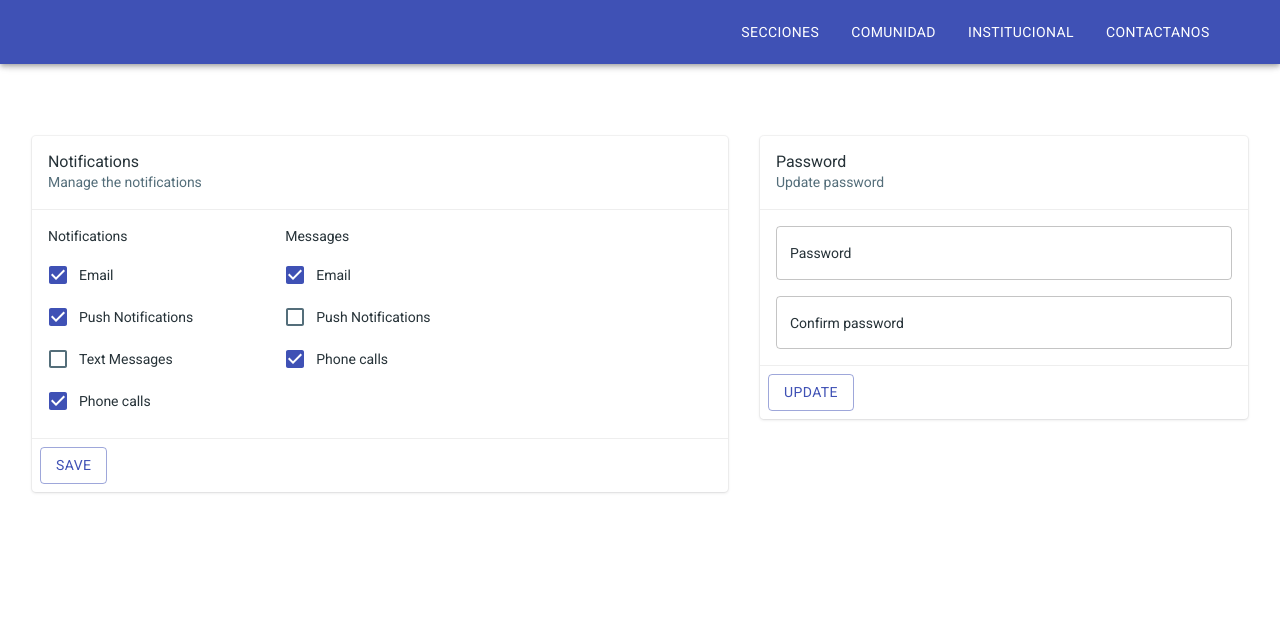
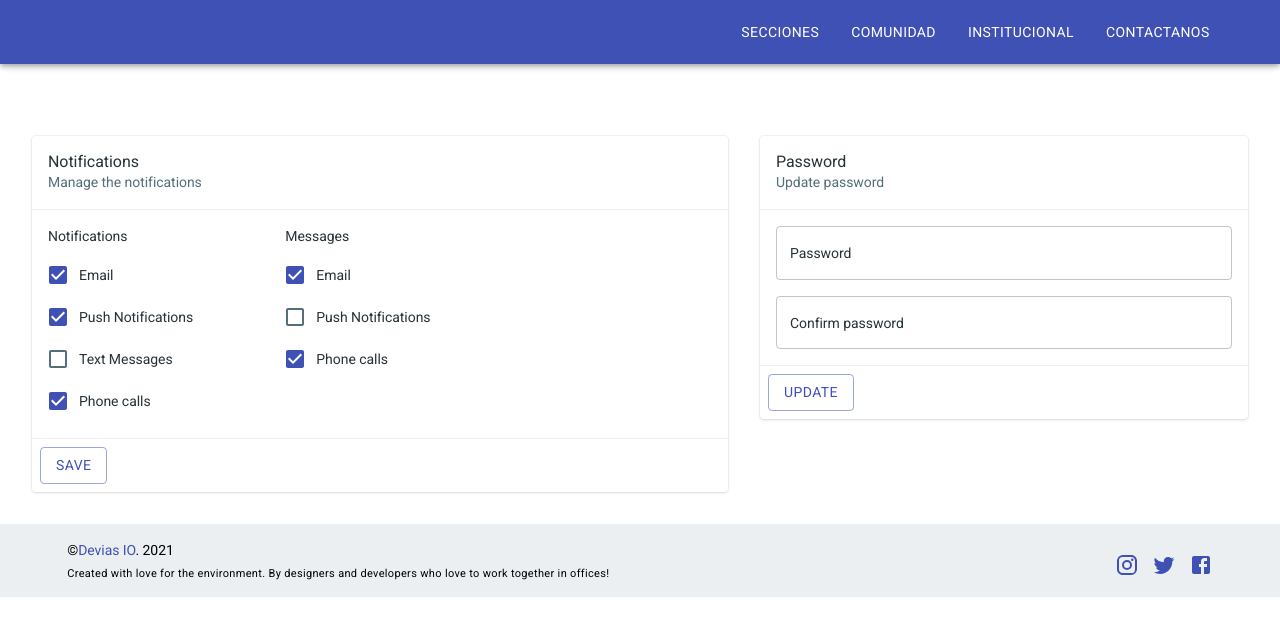
Before and after one commit to aguxluzen/blog, a React app in the folder blog-app/: page /settings in a window 1280 px wide. Shown: the top 636 px of the page. Built offline with nearby package versions, Linux system fonts and the light colour scheme; no server answers.

Commit message:
post view

```diff
--- a/blog-app/src/hooks/posts/usePost.js
+++ b/blog-app/src/hooks/posts/usePost.js
@@ -4,7 +4,10 @@ import { useQuery } from "react-query";
 const getPost = (postId) => {
   return axios
     .get(`https://jsonplaceholder.typicode.com/posts/${postId}`)
-    .then((response) => response.data);
+    .then((response) => response.data)
+    .catch((error) => {
+      console.error("TODO ESTA MAL");
+    });
 };
 
 export default function usePost(postId) {
--- a/blog-app/src/layouts/Main/index.js
+++ b/blog-app/src/layouts/Main/index.js
@@ -76,7 +76,7 @@ const Main = (props) => {
       <Topbar />
       <main className={classes.content}>
         {children}
-        {/* <Footer /> */}
+        <Footer />
       </main>
     </div>
   );
--- a/blog-app/src/theme/typography.js
+++ b/blog-app/src/theme/typography.js
@@ -4,7 +4,7 @@ export default {
   h1: {
     color: palette.text.primary,
     fontWeight: 500,
-    fontSize: '35px',
+    fontSize: '50px',
     letterSpacing: '-0.24px',
     lineHeight: '40px'
   },
--- a/blog-app/src/views/Home/components/Carousel/index.js
+++ b/blog-app/src/views/Home/components/Carousel/index.js
@@ -12,11 +12,9 @@ const useStyles = makeStyles((theme) => ({
   },
   container: {
     display:"flex",
-    flexDirection:"row-reverse",
   },
   text: {
     position: "absolute",
-    alignMargin: "center",
     marginRight: '5vw',
     marginLeft: '5vw',
   },
--- a/blog-app/src/views/Posts/Post/index.js
+++ b/blog-app/src/views/Posts/Post/index.js
@@ -3,45 +3,68 @@ import { makeStyles } from "@material-ui/core/styles";
 import { useParams } from "react-router-dom";
 import usePost from "../../../hooks/posts/usePost";
 import { Grid, Box } from "@material-ui/core";
-import Card from "@material-ui/core/Card";
-import CardActionArea from "@material-ui/core/CardActionArea";
-import CardContent from "@material-ui/core/CardContent";
-import CardMedia from "@material-ui/core/CardMedia";
-import Typography from "@material-ui/core/Typography";
-import Post from "../../../views/Home/components/Posts/Post";
+import { Typography } from "@material-ui/core";
 
-const useStyles = makeStyles({
+const useStyles = makeStyles((theme) => ({
     root: {
-        height: "50vh",
-        marginDown: "5vh",
-        width:"50%",
-      },
+      padding: theme.spacing(4),
+    },
       content: {
         display: "flex",
-        widht: "100%",
-
-        background: "gray",
+        height: "50vh",
         marginRight: "5vw",
         marginLeft: "5vw",
+        background: "#e3f2fd",
+        justifyContent:"center",
       },
-    });
+      content1: {
+        display: "flex",
+        height: "100vh",
+        background: "#e3f2fd",
+        marginRight: "5vw",
+        marginLeft: "5vw",
+        marginTop: "5vh",
+        marginBottom:"5vh",
+        justifyContent:"center",
+      },
+      id: {
+        marginTop:"15vh",
+        alignSelf:"center",
+      },
+    }));
 
-function PostView() {
+const PostView = () => {
     const classes = useStyles();
     const { id } = useParams();
-    const { data, isLoading } = usePost(id);
-
+    const { data , isLoading } = usePost(id);
     return (
         <>
-        <Box className={classes.content}>
-            <Typography>
-                <h1>
-
-                {data.body}
-                </h1>
-            </Typography>
-        </Box>
+        <Grid>
+            <Grid className={classes.content}>
+                <Box style={{marginTop:"10vh"}}>
+                    <div className={classes.text}>
+                    <Typography variant="h1" component="h2" >
+                    vivir solo cuesta vida
+                    </Typography>
+                    </div>
+                    <div className={classes.id}>
+                    <Typography variant="h5" component="h5" >
+                        1
+                    </Typography>
+                    </div>
+                </Box>
+            </Grid>
+            <Grid className={classes.content1}>
+                <Box style={{marginTop:"10vh"}}>
+                    <div className={classes.text}>
+                    <Typography variant="h1" component="h2" >
+                        cuanto mas vivir asi cuanto te puede costar
+                    </Typography>
+                    </div>
+                </Box>
+            </Grid>
+        </Grid>
         </>
-    )
+    );
 }
 export default PostView;
```
